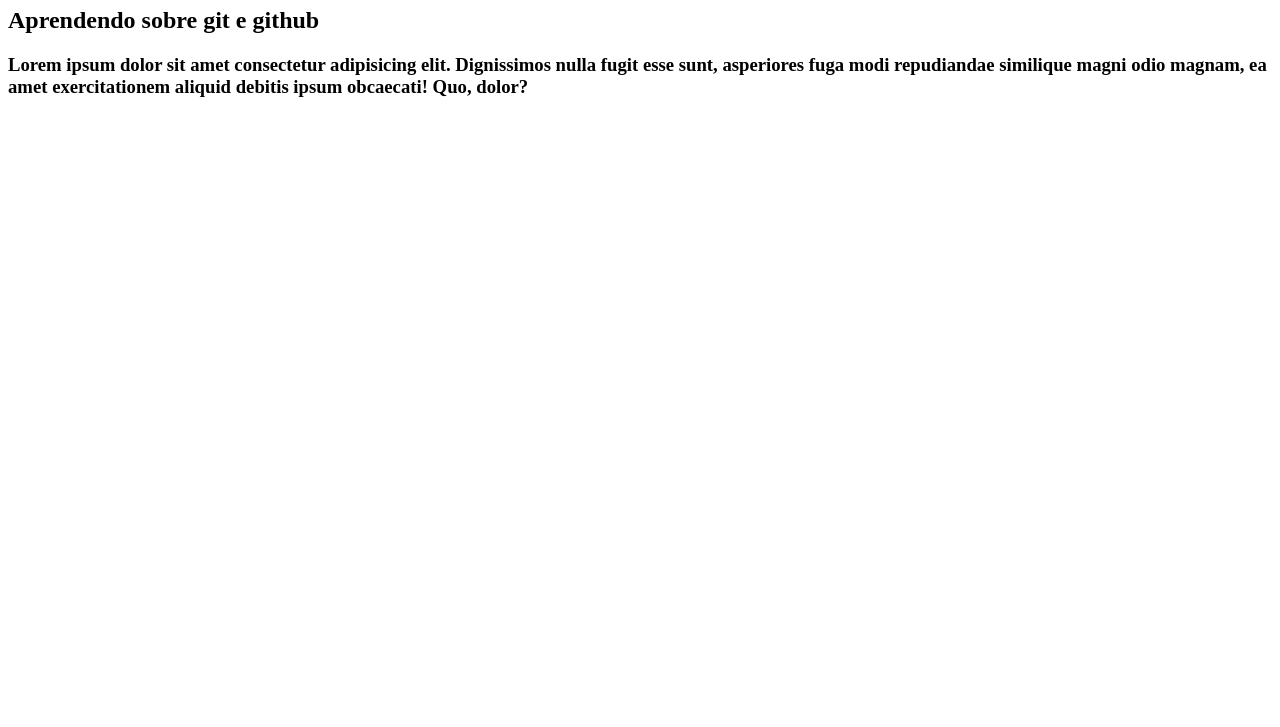
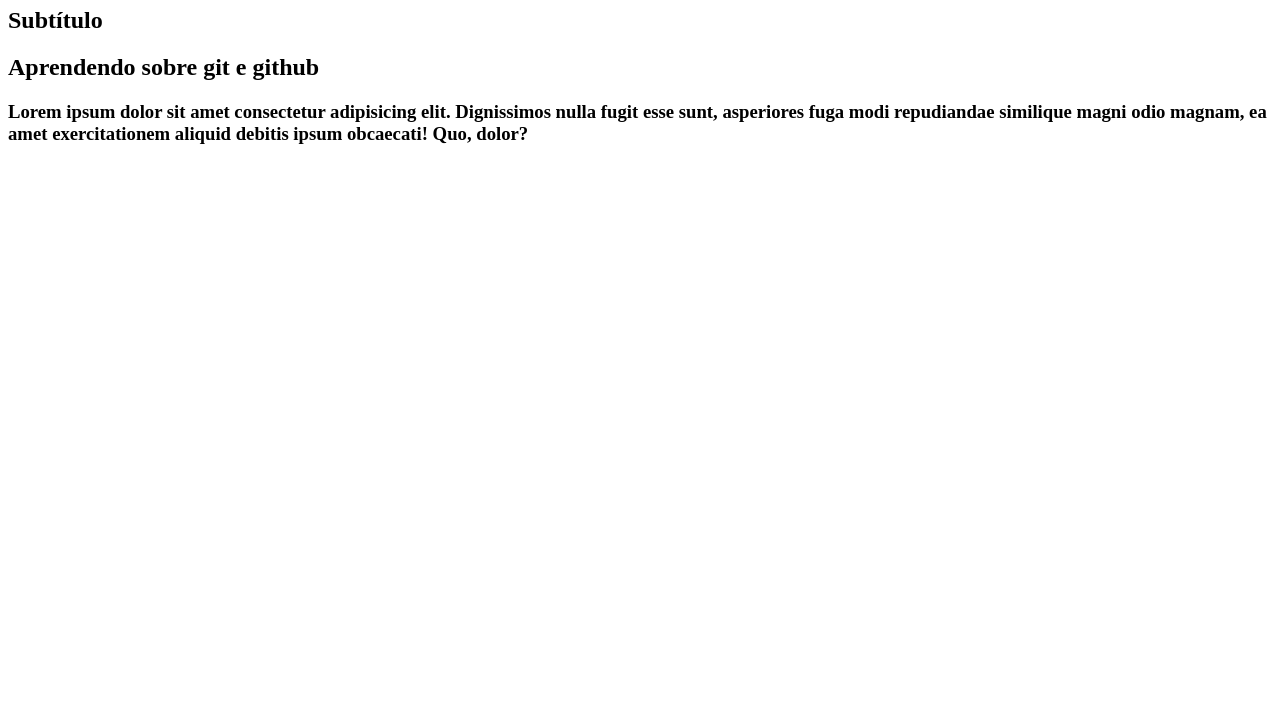
Before and after one commit to MauroLucasSouza1150/curso-git, a plain HTML site: page index.html in a window 1280 px wide. Shown: the part 73-800 px from the top of the page. Drawn offline with Linux system fonts and the light colour scheme.

Commit message:
[DEV 2] Conflito no index.html

```diff
--- a/index.html
+++ b/index.html
@@ -3,10 +3,11 @@
 <head>
     <meta charset="UTF-8">
     <meta name="viewport" content="width=device-width, initial-scale=1.0">
-    <title>Aprendendo git</title>
+    <title>Problema</title>
 </head>
 <body>
     <h1>Hello World</h1>
+    <h2>Subtítulo</h2>
     <h2>Aprendendo sobre git e github</h2>
     <h3>Lorem ipsum dolor sit amet consectetur adipisicing elit. Dignissimos nulla fugit esse sunt, asperiores fuga modi repudiandae similique magni odio magnam, ea amet exercitationem aliquid debitis ipsum obcaecati! Quo, dolor?</h3>
 </body>
```
